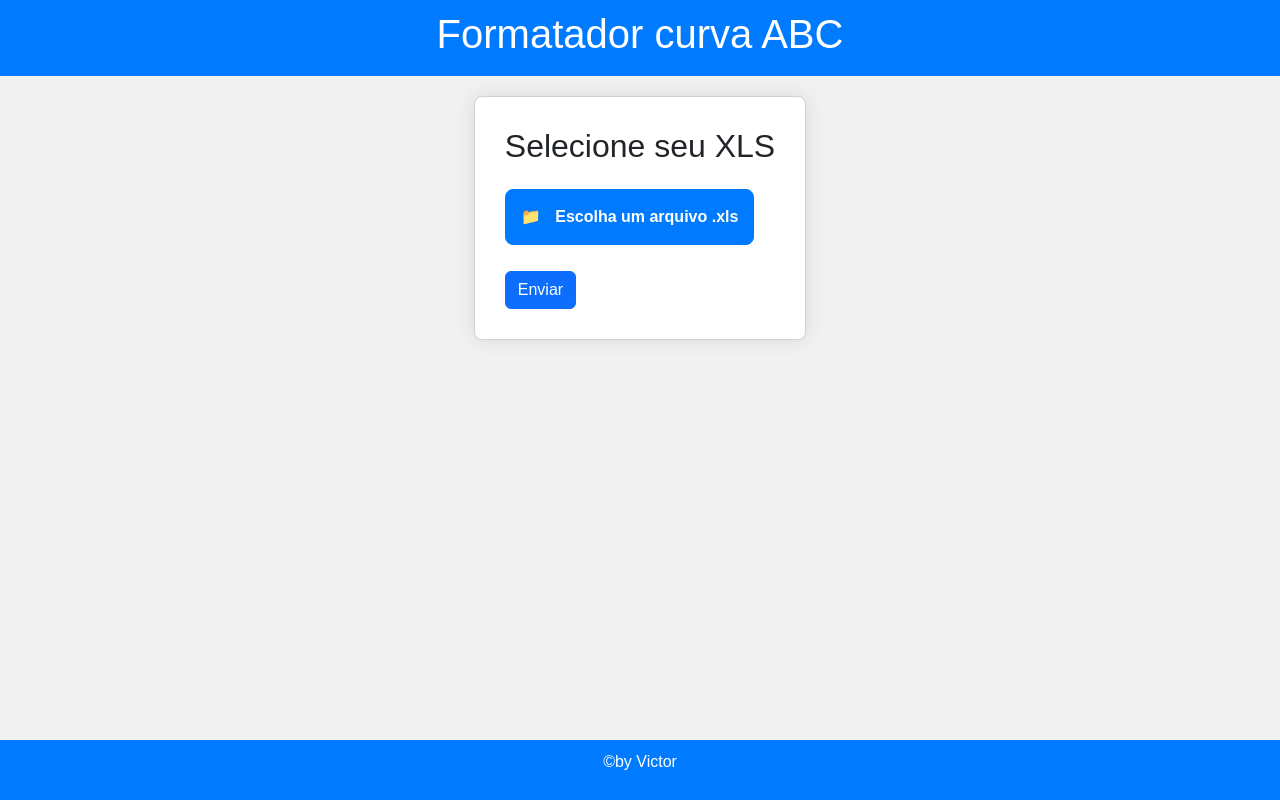
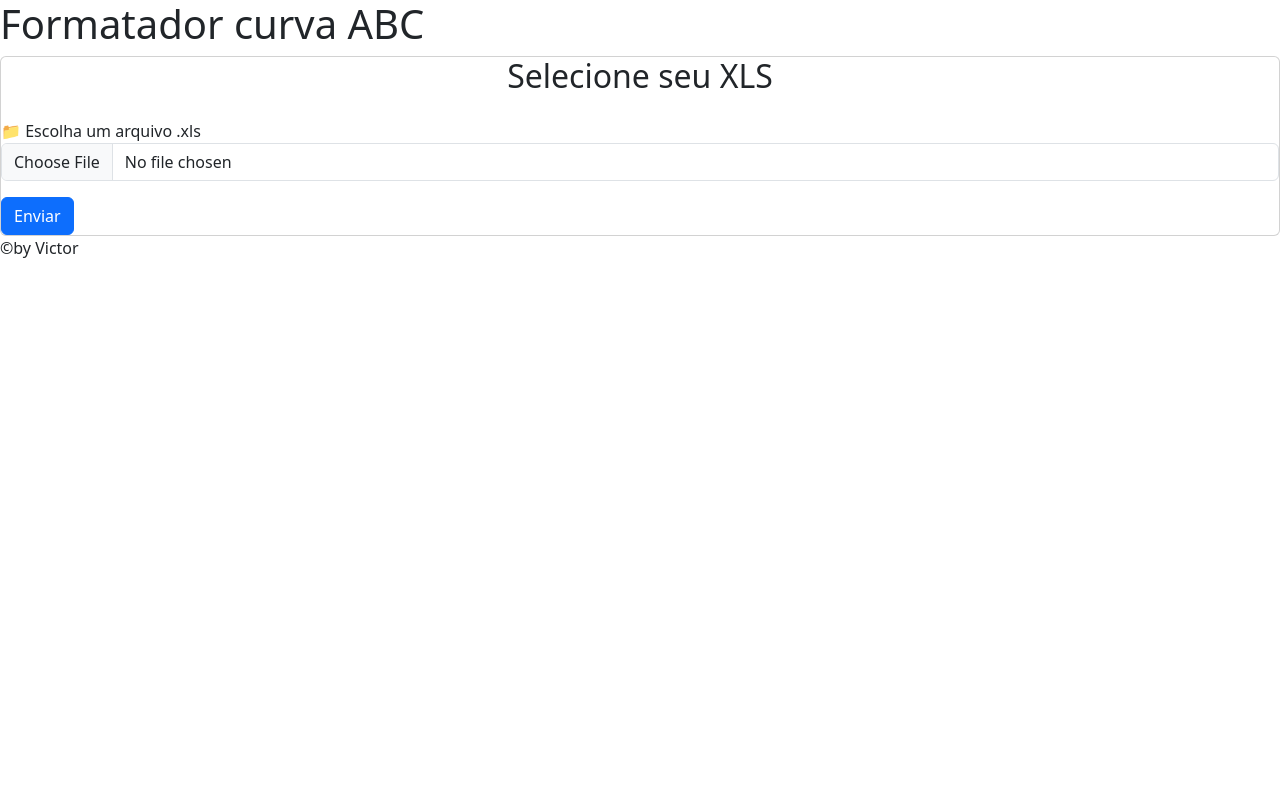
Before and after one commit to VictorSnt/curva_abc, a Flask app: page / in a window 1280 px wide. Run offline with Flask 3, Linux system fonts and the light colour scheme; some libraries are stand-ins or nearby versions.

Commit message:
abc curve 1.2.1 to production

```diff
--- a/templates/index.html
+++ b/templates/index.html
@@ -5,87 +5,7 @@
     <meta name="viewport" content="width=device-width, initial-scale=1.0">
     <title>Upload de Arquivo XLS</title>
     <link href="https://cdn.jsdelivr.net/npm/bootstrap@5.3.0/dist/css/bootstrap.min.css" rel="stylesheet">
-    <style>
-        body {
-            font-family: 'Arial', sans-serif;
-            background-color: #f1f1f1;
-            margin: 0;
-            display: flex;
-            flex-direction: column;
-            align-items: center;
-            min-height: 100vh;
-        }
-
-        header {
-            background-color: #007bff;
-            color: #fff;
-            padding: 10px 0;
-            text-align: center;
-            width: 100%;
-        }
-
-        main {
-            display: flex;
-            flex-direction: column;
-            align-items: center;
-            flex-grow: 1;
-        }
-
-        .card {
-            max-width: 600px;
-            width: 100%;
-            padding: 30px;
-            box-shadow: 0 0 20px rgba(0, 0, 0, 0.1);
-            background-color: #fff;
-            border-radius: 8px;
-            margin-top: 20px;
-        }
-
-        input[type="file"] {
-            margin-bottom: 20px;
-            display: none;
-        }
-
-        label {
-            display: block;
-            position: relative;
-            cursor: pointer;
-        }
-
-        .custom-file-upload {
-            border: 1px solid #007bff;
-            display: inline-block;
-            padding: 15px;
-            cursor: pointer;
-            border-radius: 8px;
-            background-color: #007bff;
-            color: #fff;
-            text-align: center;
-            font-weight: bold;
-        }
-
-        .custom-file-upload:hover {
-            background-color: #0056b3;
-        }
-
-        .file-name {
-            margin-top: 10px;
-            font-size: 14px;
-            color: #333;
-        }
-
-        .icon {
-            margin-right: 10px;
-        }
-
-        footer {
-            background-color: #007bff;
-            color: #fff;
-            padding: 10px 0;
-            text-align: center;
-            width: 100%;
-        }
-    </style>
+    <link rel="stylesheet" href="static/css/index.css">
 </head>
 <body>
     <header>
```
Also changed, not shown: templates/error.html (+1 -78 lines), templates/report.html (+5 -100 lines), 1 other file.
